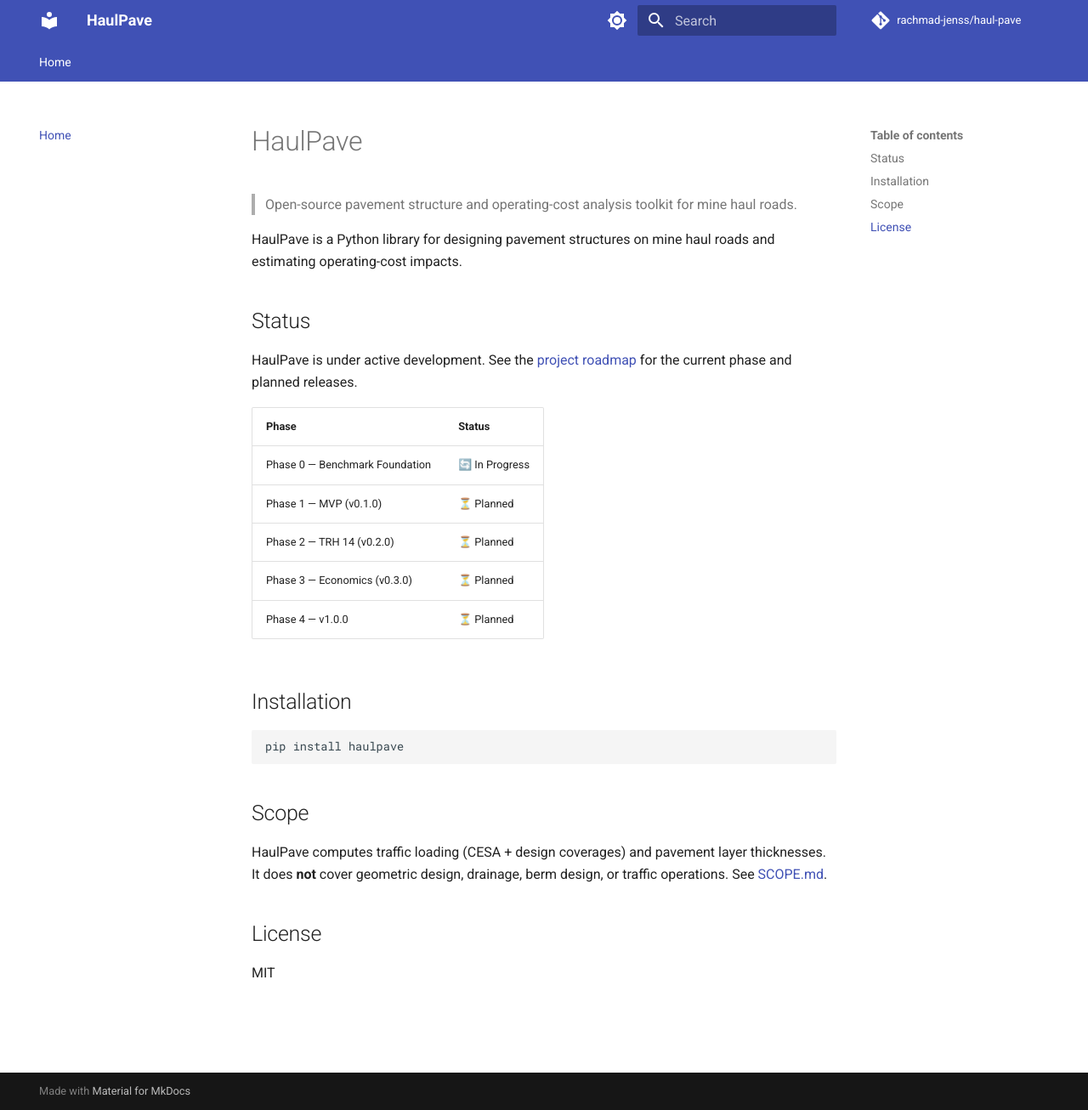
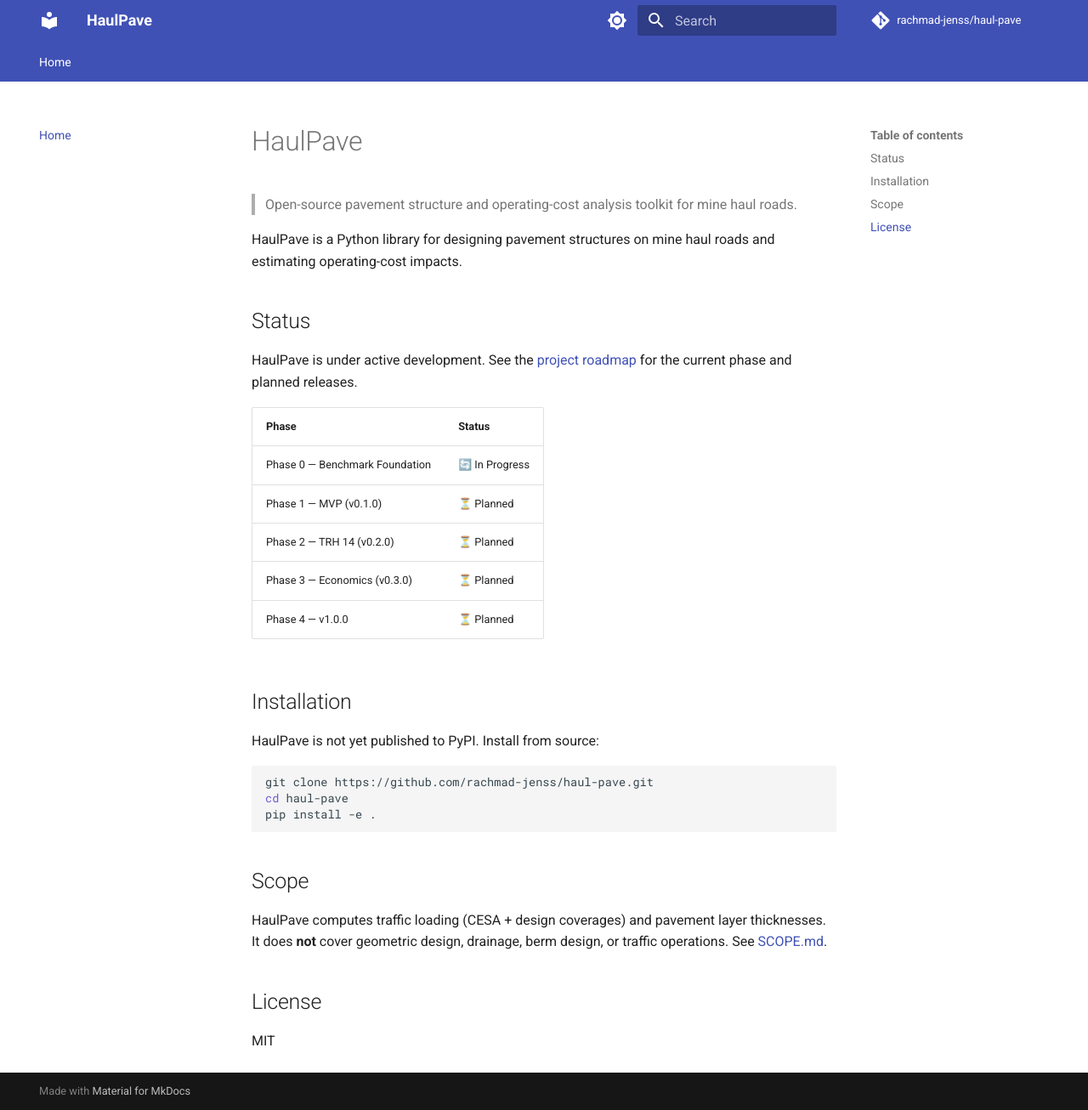
Before and after one commit to rachmad-jenss/haul-pave, an MkDocs documentation site: the page built from docs/index.md, in a window 1280 px wide and 1306 px high. Shown: the whole window at 85% size. Built offline with MkDocs 1.6.1 and Material for MkDocs 9.7.7, drawn with Linux system fonts in a browser that asks for light colours; comment, search, counter and statistics services are not loaded.

Commit message:
DAS-97: fix CodeRabbit review comments — docs install, benchmark tense, pre-commit pins

````diff
--- a/docs/index.md
+++ b/docs/index.md
@@ -20,8 +20,12 @@ for the current phase and planned releases.
 
 ## Installation
 
+HaulPave is not yet published to PyPI. Install from source:
+
 ```bash
-pip install haulpave
+git clone https://github.com/rachmad-jenss/haul-pave.git
+cd haul-pave
+pip install -e .
 ```
 
 ## Scope
````
Also changed, not shown: .pre-commit-config.yaml (+4 -4 lines), 1 other file.
